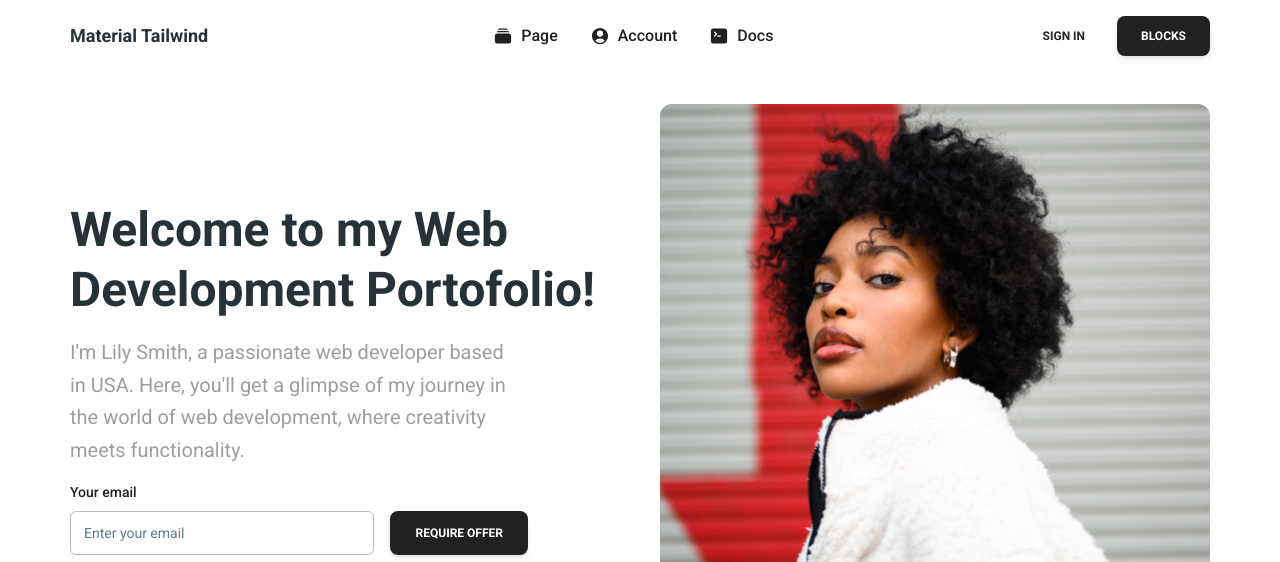
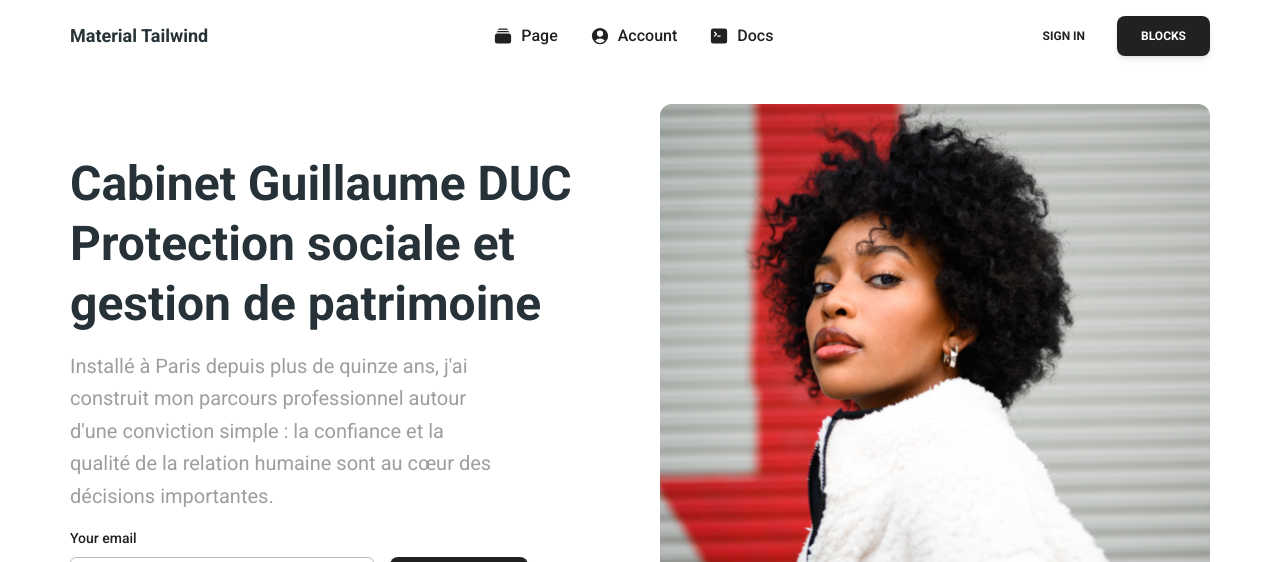
Before and after one commit to Yieldy-fr/site-guillaume-duc, a Next.js app: page / in a window 1280 px wide. Shown: the top 562 px of the page. Built offline with nearby package versions, Linux system fonts and the light colour scheme.

Commit message:
Update content

```diff
--- a/src/app/hero.tsx
+++ b/src/app/hero.tsx
@@ -12,14 +12,13 @@ function Hero() {
             variant="h1"
             color="blue-gray"
             className="mb-4 lg:text-5xl !leading-tight text-3xl"  placeholder={undefined} onResize={undefined} onResizeCapture={undefined} onPointerEnterCapture={undefined} onPointerLeaveCapture={undefined}          >
-            Welcome to my Web <br /> Development Portofolio!
+            Cabinet Guillaume DUC <br/>
+            Protection sociale et gestion de patrimoine
           </Typography>
           <Typography
             variant="lead"
             className="mb-4 !text-gray-500 md:pr-16 xl:pr-28"  placeholder={undefined} onResize={undefined} onResizeCapture={undefined} onPointerEnterCapture={undefined} onPointerLeaveCapture={undefined}          >
-            I&apos;m Lily Smith, a passionate web developer based in USA. Here,
-            you&apos;ll get a glimpse of my journey in the world of web
-            development, where creativity meets functionality.
+            Installé à Paris depuis plus de quinze ans, j'ai construit mon parcours professionnel autour d'une conviction simple : la confiance et la qualité de la relation humaine sont au cœur des décisions importantes.
           </Typography>
           <div className="grid">
             <Typography
```
